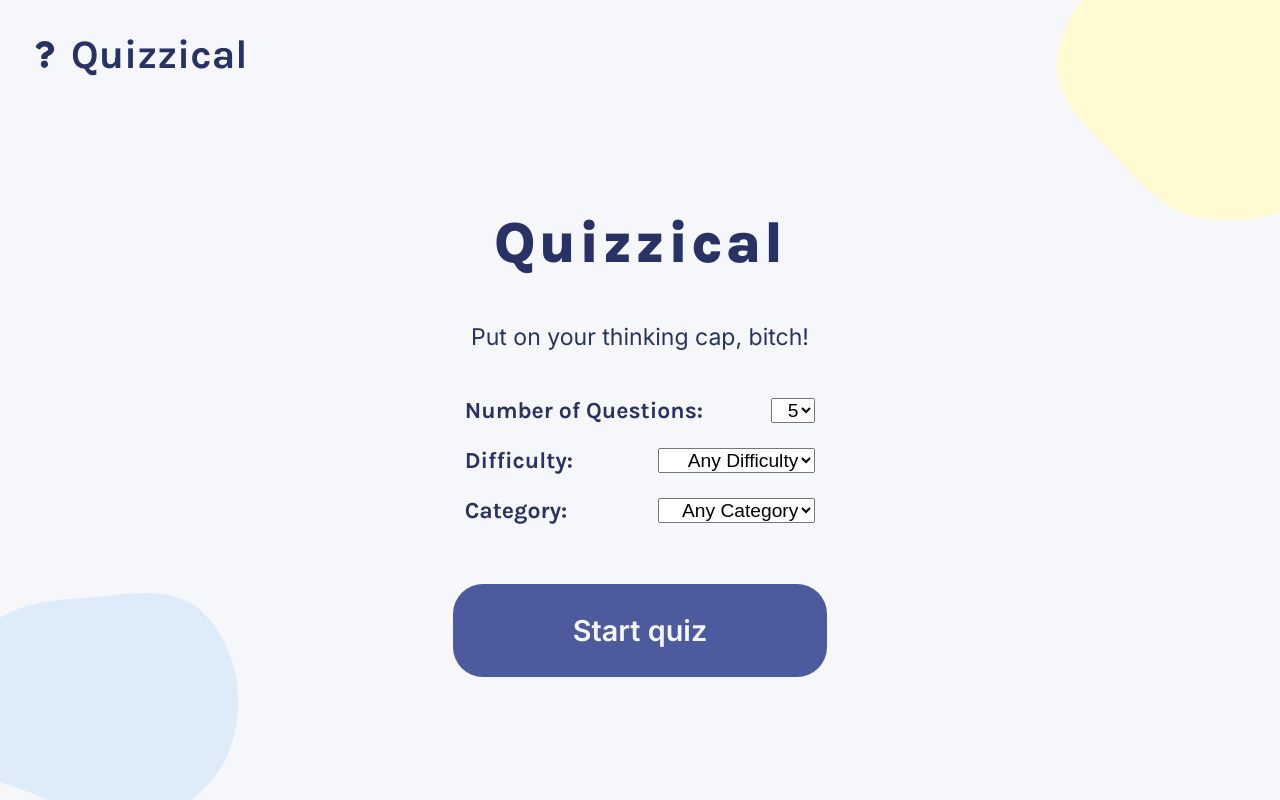
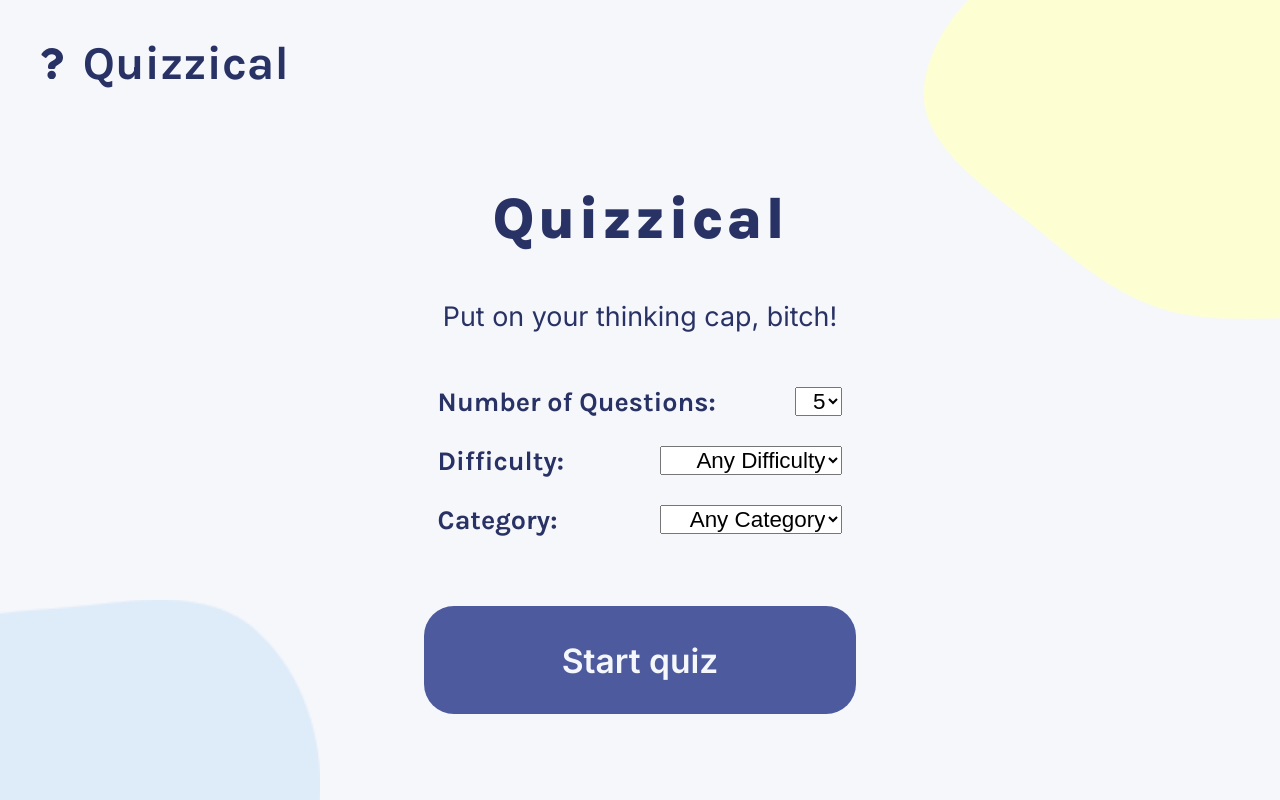
Before and after one commit to maxkatilius/quizzical, a React (Vite) app: page / in a window 1280 px wide. Built offline with nearby package versions, Linux system fonts and the light colour scheme.

Commit message:
media queries fixed

```diff
--- a/src/css/styles.css
+++ b/src/css/styles.css
@@ -22,8 +22,8 @@ body {
     url(../assets/images/blob-yellow.png),
     url(../assets/images/blob-blue.png);
     background-repeat: no-repeat;
-    background-size: auto, auto;
-    background-position: 400% -27%, -60% 115%;
+    /* background-size: auto, auto; */
+    background-position: 11em -7em, -7em 110%;
     background-attachment: fixed, fixed;
 }
 
@@ -230,11 +230,22 @@ button:disabled {
 ** MEDIA QUEIRES **
 ******************/
 
+/* For smaller phone screens */
+@media screen and (min-width: 375px) and (max-width: 400px) {
+    html {
+        font-size: 0.95rem;
+    }
+    form {
+        width: 88%;
+    }
+    .reset-btn {
+        font-size: 0.75rem;
+        top: 1.6em;
+    }
+}
+
 /* For portrait tablets */
 @media screen and (min-width: 600px) {
-    html {
-        font-size: 1.2rem;
-    }
 
     .title {
         font-size: 3rem;
@@ -243,36 +254,46 @@ button:disabled {
     .site-container {
         padding: 2em;
         gap: 2em;
-        background-position: 130% -15%, -10% 108%;
+        background-position: 150% -25%, -18% 115%;
     }
+
+    .questions-page {
+        width: 90%;
+    }
+
     .reset-btn {
-            font-size: 1rem;
-            top: 1.2em;
-            right: 1.2em;
+        font-size: 0.9rem;
+        top: 1.6em;
+        right: 1.4em;
     }
+
     .answers-btn {
-        margin-top: 1.4em;
+        margin-top: 1em;
     }
 }
 
-/* For landscape tablets
+/* For landscape tablets */
 @media screen and (min-width: 768px) and (max-width: 1023px) {
-
+    html {
+        font-size: 1.4rem;
+    }
+    .site-container {
+        background-size: 75% 50%;
+        background-position: 200% -40%, -120% 150%;
+    }
+    .reset-btn {
+        right: 2.5em;
+    }
 }
 
-For small laptops
+/* For small laptops */
 @media screen and (min-width: 1024px) and (max-width: 1279px) {
-
-} */
-
-/* For large laptops to desktops */
-@media screen and (min-width: 1280px) {
     html {
-            font-size: 1.2rem;
+            font-size: 1.6rem;
         }
 
     header a {
-            font-size: 1.4rem;
+        font-size: 1.5rem;
     }
 
     .title {
@@ -281,7 +302,13 @@ For small laptops
 
     .site-container {
         padding: 1.6em;
-            background-position: 112% -15%, -6% 105%;
+        text-align: center;
+        background-size: 75% 50%;
+        background-position: 200% -40%, -120% 150%;
+    }
+
+    .questions-page {
+        width: 88%;
     }
 
     .question-container {
@@ -290,6 +317,40 @@ For small laptops
     }
 
     .answers-btn {
-            margin-top: 1.4em;
+        margin-top: 0.2em;
     }
 }
+
+/* For large laptops to desktops */
+@media screen and (min-width: 1280px) {
+    html {
+            font-size: 1.4rem;
+    }
+
+    header a {
+        font-size: 1.4rem;
+    }
+
+    .title {
+        font-size: 2.6rem;
+    }
+
+    .site-container {
+        padding: 1.6em;
+        background-size: 40% 50%;
+        background-position: 120% -20%, -25% 150%;
+    }
+
+    .questions-page {
+        width: 88%;
+    }
+
+    .question-container {
+        margin: 0.6em 0;
+        padding-bottom: 2em;
+    }
+
+    .answers-btn {
+        margin-top: 0.2em;
+    }
+}
```
Also changed, not shown: src/assets/images/blob-yellow.png. Lines whose indentation alone changed are shown as unchanged.
